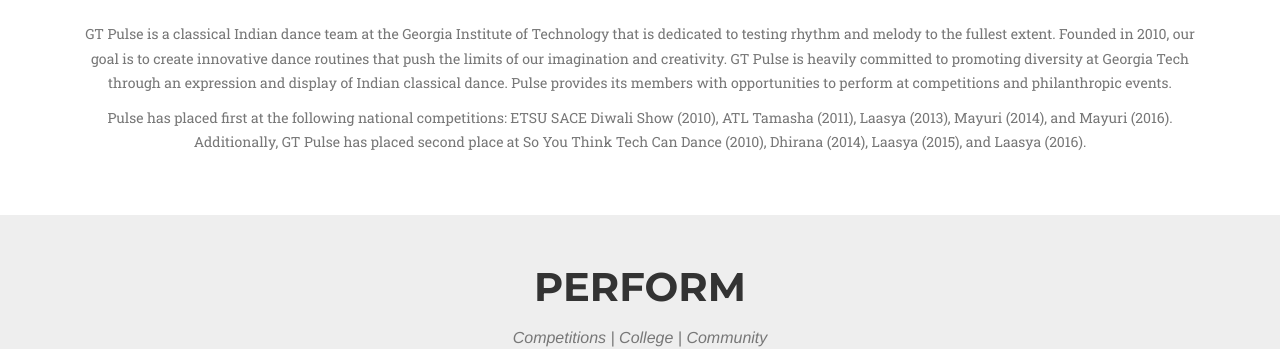
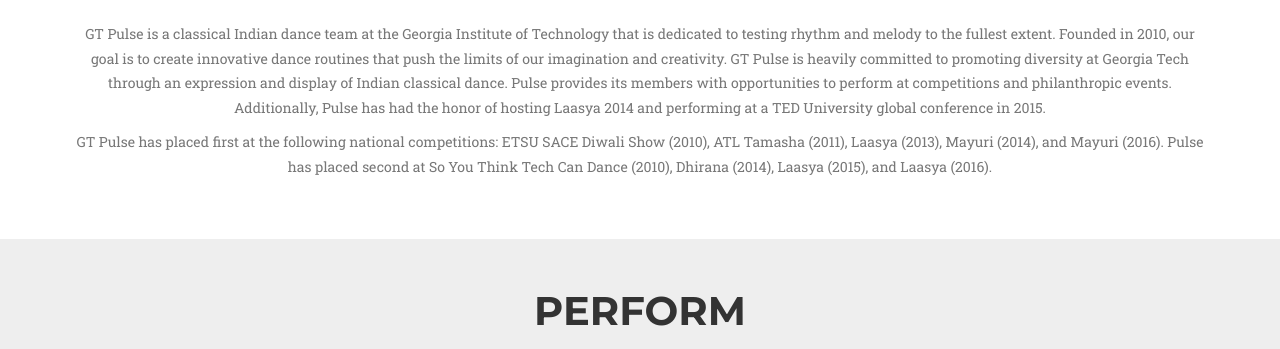
Before and after one commit to gtpulsedancing/gtpulsedancing.github.io, a website: page index.html in a window 1280 px wide. Shown: the part 1051-1400 px from the top of the page. Drawn offline with nearby package versions, Linux system fonts and the light colour scheme; a web font is replaced by a local one.

Commit message:
it is offish

```diff
--- a/index.html
+++ b/index.html
@@ -99,9 +99,9 @@
                     <h3 class="section-subheading text-muted"> Dance Hard | Destroy the Floor</h3>
                     <img src="img/logos/pulse.png" height="20%" width="20%"></img>
                     <h3 class="section-subheading text-muted"></h3>
-                    <p class="section-subheading text-muted">GT Pulse is a classical Indian dance team at the Georgia Institute of Technology that is dedicated to testing rhythm and melody to the fullest extent. Founded in 2010, our goal is to create innovative dance routines that push the limits of our imagination and creativity. GT Pulse is heavily committed to promoting diversity at Georgia Tech through an expression and display of Indian classical dance. Pulse provides its members with opportunities to perform at competitions and philanthropic events.</p>
+                    <p class="section-subheading text-muted">GT Pulse is a classical Indian dance team at the Georgia Institute of Technology that is dedicated to testing rhythm and melody to the fullest extent. Founded in 2010, our goal is to create innovative dance routines that push the limits of our imagination and creativity. GT Pulse is heavily committed to promoting diversity at Georgia Tech through an expression and display of Indian classical dance. Pulse provides its members with opportunities to perform at competitions and philanthropic events. Additionally, Pulse has had the honor of hosting Laasya 2014 and performing at a TED University global conference in 2015. </p>
                     <bk>
-                    <p class="section-subheading text-muted">Pulse has placed first at the following national competitions: ETSU SACE Diwali Show (2010), ATL Tamasha (2011), Laasya (2013), Mayuri (2014), and Mayuri (2016). Additionally, GT Pulse has placed second place at So You Think Tech Can Dance (2010), Dhirana (2014), Laasya (2015), and Laasya (2016).</p>
+                    <p class="section-subheading text-muted">GT Pulse has placed first at the following national competitions: ETSU SACE Diwali Show (2010), ATL Tamasha (2011), Laasya (2013), Mayuri (2014), and Mayuri (2016). Pulse has placed second at So You Think Tech Can Dance (2010), Dhirana (2014), Laasya (2015), and Laasya (2016).</p>
                 </div>
             </div>
           </div>
```
